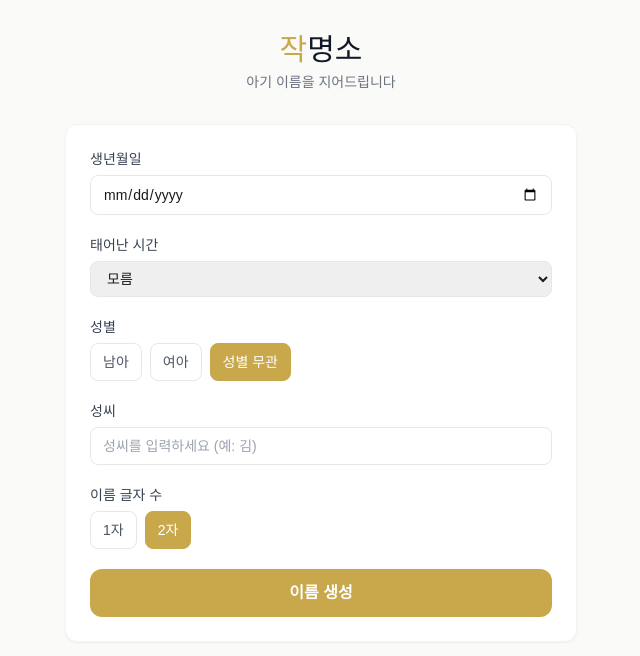
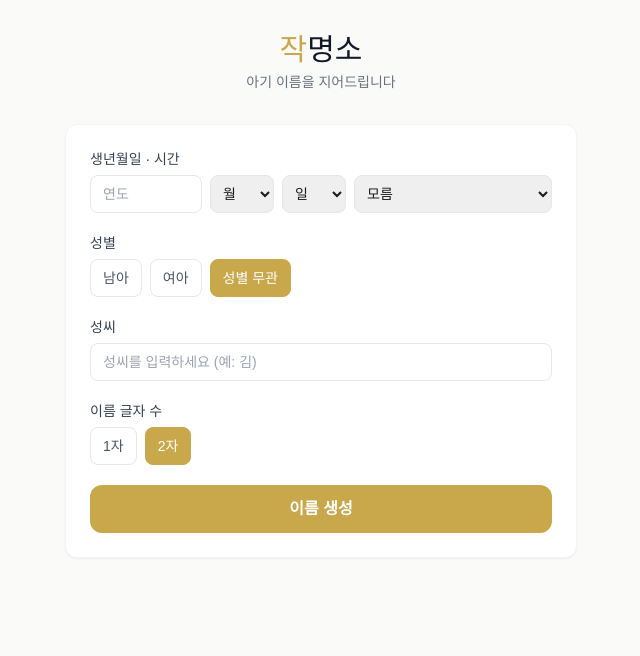
Before and after one commit to ham-tato/name-maker, a React (Vite) app: page / in a window 1280 px wide. Shown: the top 656 px of the page, without its empty margins (319-959 px from the left). Built offline with nearby package versions, Linux system fonts and the light colour scheme; a web font is replaced by a local one.

Commit message:
feat: split birthdate input into year/month/day/hour selects

```diff
--- a/src/components/InputForm.tsx
+++ b/src/components/InputForm.tsx
@@ -36,6 +36,21 @@ export function InputForm() {
     selectSurname,
     generate,
   } = useNameStore()
+
+  // 연/월/일 분리 상태
+  const [year, setYear] = useState('')
+  const [month, setMonth] = useState('')
+  const [day, setDay] = useState('')
+
+  function handleDateChange(y: string, m: string, d: string) {
+    if (y.length === 4 && m && d) {
+      const mm = m.padStart(2, '0')
+      const dd = d.padStart(2, '0')
+      setInput({ birthdate: `${y}-${mm}-${dd}` })
+    } else {
+      setInput({ birthdate: '' })
+    }
+  }
 
   const [showDropdown, setShowDropdown] = useState(false)
   const dropdownRef = useRef<HTMLDivElement>(null)
@@ -91,32 +106,61 @@ export function InputForm() {
       }}
       className="bg-white rounded-xl p-6 shadow-sm border border-gray-100 space-y-5"
     >
-      {/* 생년월일 */}
+      {/* 생년월일 + 시간 */}
       <div>
         <label className="text-sm font-medium text-gray-700 mb-1.5 block">
-          생년월일
+          생년월일 · 시간
         </label>
+        <div className="flex gap-2">
+          {/* 연도 */}
           <input
-          type="date"
-          value={input.birthdate}
-          onChange={(e) => setInput({ birthdate: e.target.value })}
-          className={inputBase}
-          required
+            type="number"
+            placeholder="연도"
+            value={year}
+            min={1900}
+            max={2100}
+            onChange={(e) => {
+              setYear(e.target.value)
+              handleDateChange(e.target.value, month, day)
+            }}
+            className="w-28 border border-gray-200 rounded-lg px-3 py-2 text-sm focus:outline-none focus:border-gold"
           />
-      </div>
-
-      {/* 태어난 시간 */}
-      <div>
-        <label className="text-sm font-medium text-gray-700 mb-1.5 block">
-          태어난 시간
-        </label>
+          {/* 월 */}
+          <select
+            value={month}
+            onChange={(e) => {
+              setMonth(e.target.value)
+              handleDateChange(year, e.target.value, day)
+            }}
+            className="w-16 border border-gray-200 rounded-lg px-2 py-2 text-sm focus:outline-none focus:border-gold"
+          >
+            <option value="">월</option>
+            {Array.from({ length: 12 }, (_, i) => i + 1).map((m) => (
+              <option key={m} value={String(m)}>{m}월</option>
+            ))}
+          </select>
+          {/* 일 */}
+          <select
+            value={day}
+            onChange={(e) => {
+              setDay(e.target.value)
+              handleDateChange(year, month, e.target.value)
+            }}
+            className="w-16 border border-gray-200 rounded-lg px-2 py-2 text-sm focus:outline-none focus:border-gold"
+          >
+            <option value="">일</option>
+            {Array.from({ length: 31 }, (_, i) => i + 1).map((d) => (
+              <option key={d} value={String(d)}>{d}일</option>
+            ))}
+          </select>
+          {/* 시간 */}
           <select
             value={input.birthHour === null ? '' : String(input.birthHour)}
             onChange={(e) => {
               const val = e.target.value
               setInput({ birthHour: val === '' ? null : Number(val) })
             }}
-          className={inputBase}
+            className="flex-1 border border-gray-200 rounded-lg px-2 py-2 text-sm focus:outline-none focus:border-gold"
           >
             {HOUR_OPTIONS.map((opt) => (
               <option
@@ -127,6 +171,7 @@ export function InputForm() {
               </option>
             ))}
           </select>
+        </div>
       </div>
 
       {/* 성별 */}
```
Lines whose indentation alone changed are shown as unchanged.
